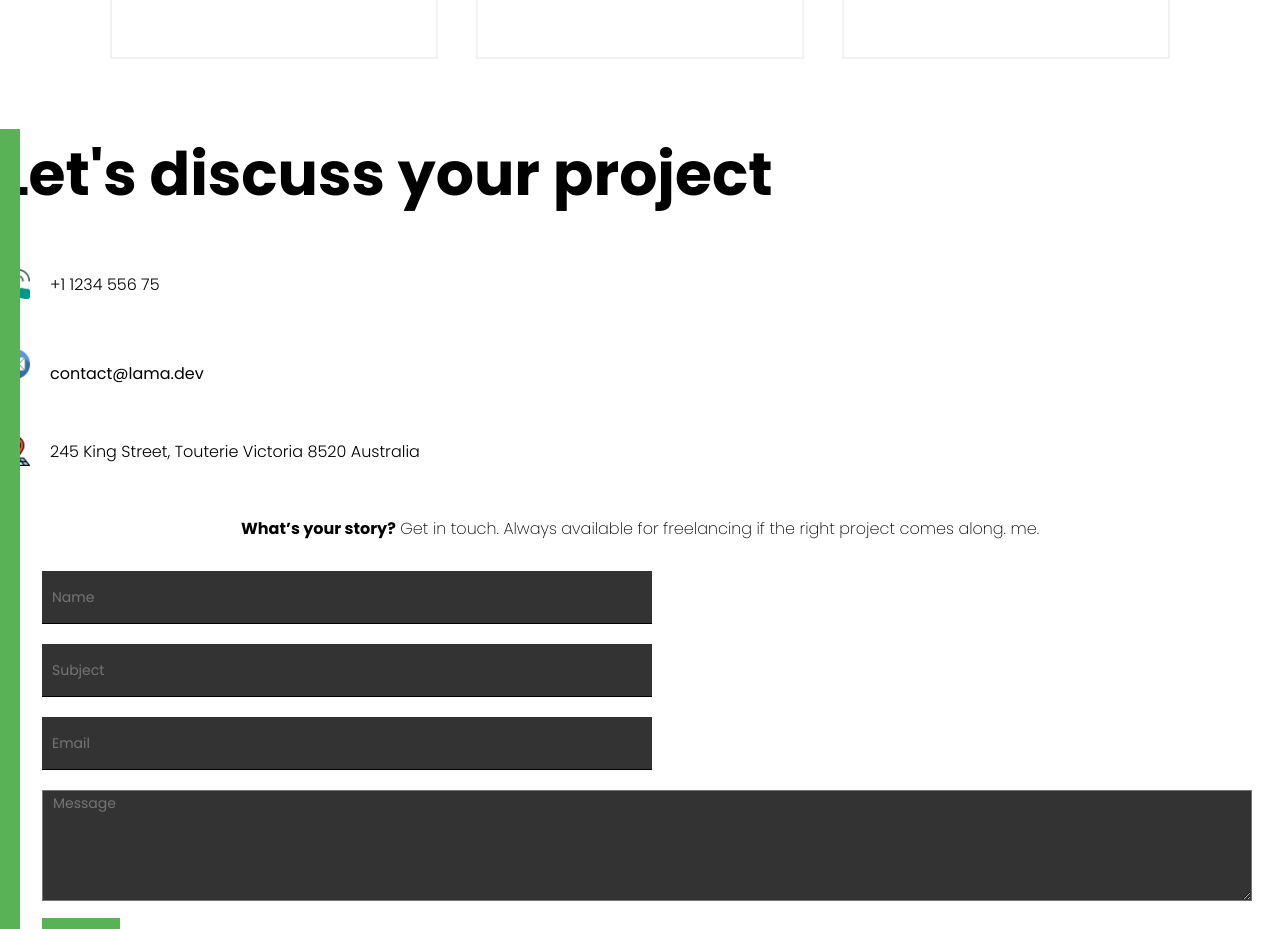
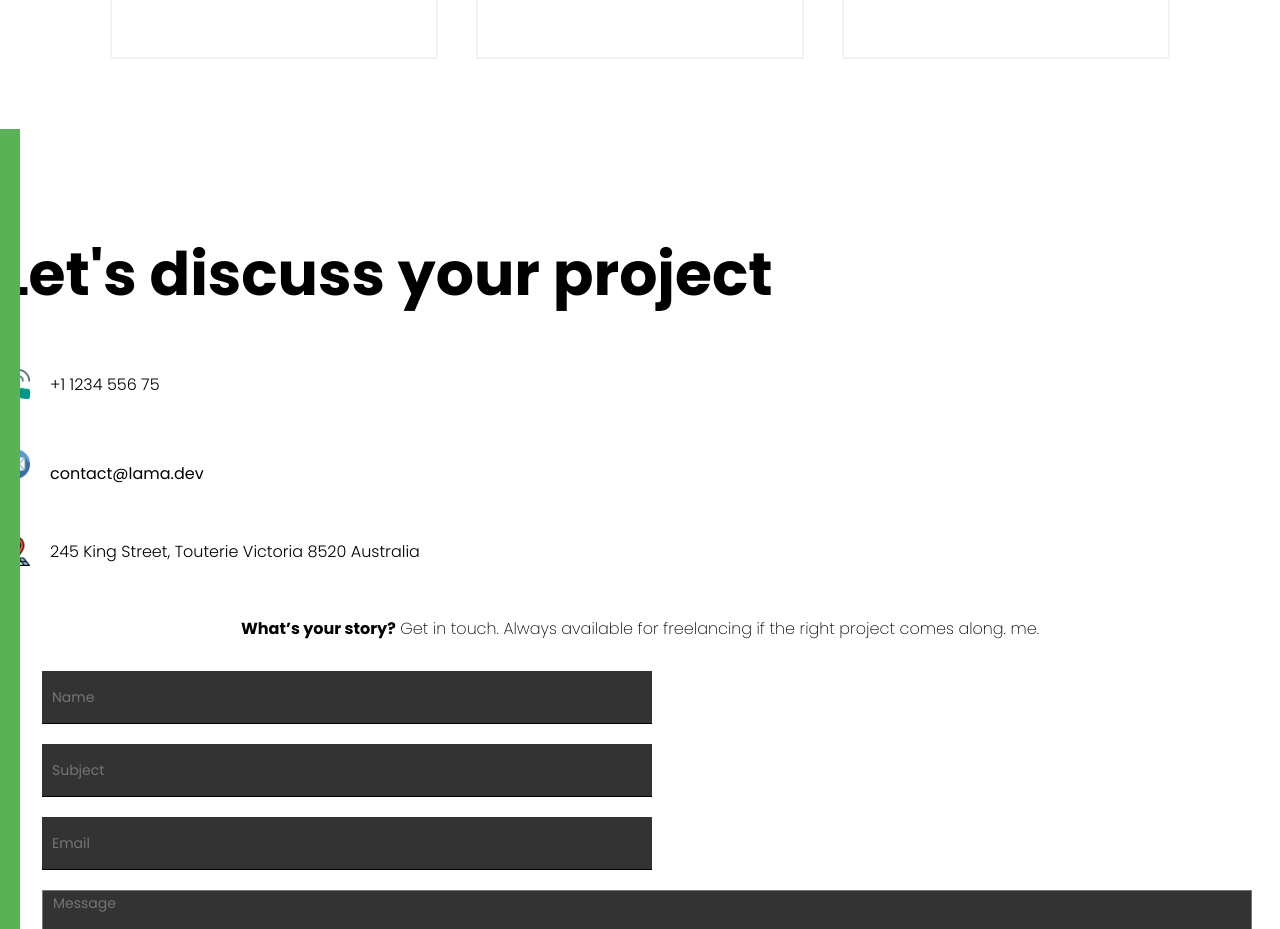
Before and after one commit to lblake/Portfolio-Website, a React (Create React App) app in the folder portfolio-website/: page / in a window 1280 px wide. Shown: the part 2100-3029 px from the top of the page. Built offline with nearby package versions, Linux system fonts and the light colour scheme; some icons are missing.

Commit message:
installed fontawesome packages

```diff
--- a/portfolio-website/package.json
+++ b/portfolio-website/package.json
@@ -3,13 +3,16 @@
   "version": "0.1.0",
   "private": true,
   "dependencies": {
+    "@fortawesome/fontawesome-svg-core": "^1.2.36",
+    "@fortawesome/free-solid-svg-icons": "^5.15.4",
+    "@fortawesome/react-fontawesome": "^0.1.16",
     "@testing-library/jest-dom": "^5.15.1",
     "@testing-library/react": "^11.2.7",
     "@testing-library/user-event": "^12.8.3",
     "emailjs-com": "^3.2.0",
     "react": "^17.0.2",
     "react-dom": "^17.0.2",
-    "react-scripts": "4.0.3",
+    "react-scripts": "^3.4.4",
     "web-vitals": "^1.1.2"
   },
   "scripts": {
--- a/portfolio-website/src/components/ContactComponent/contact.module.css
+++ b/portfolio-website/src/components/ContactComponent/contact.module.css
@@ -10,7 +10,7 @@
   position: absolute;
 }
 
-.contacWrapper {
+.contactWrapper {
   padding: 50px;
   display: flex;
 }
```
Also changed, not shown: 1 other file (tests, documents, lock files or other folders).
